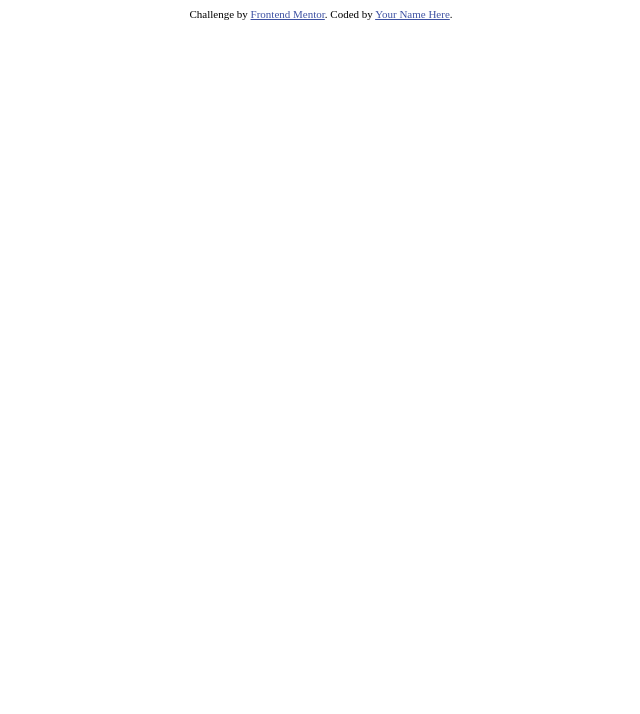
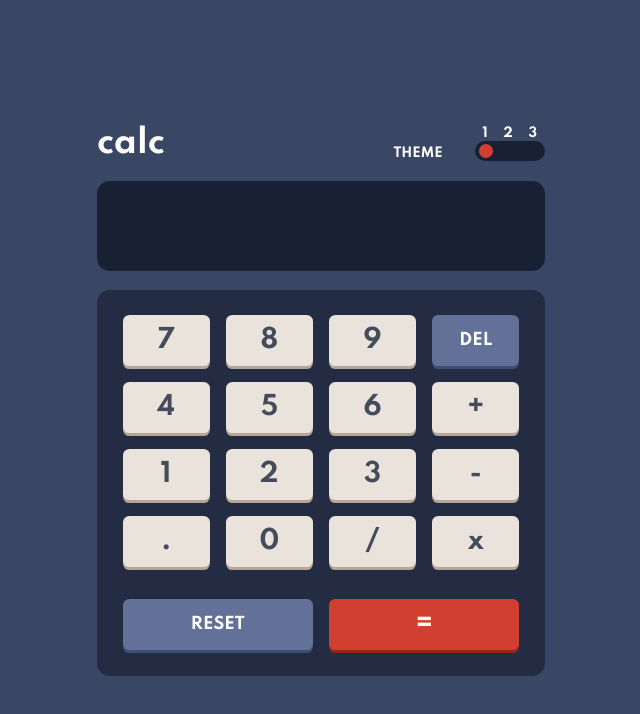
Before and after one commit to akaradexo/calculator-app-main, a plain HTML site: page index.html in a window 1280 px wide. Shown: the whole page, without its empty margins (319-959 px from the left). Drawn offline with Linux system fonts and the light colour scheme.

Commit message:
struture done

```diff
--- a/index.html
+++ b/index.html
@@ -8,19 +8,67 @@
 
   <title>Frontend Mentor | Calculator app</title>
 
-  <!-- Feel free to remove these styles or customise in your own stylesheet 👍 -->
-  <style>
-    .attribution { font-size: 11px; text-align: center; }
-    .attribution a { color: hsl(228, 45%, 44%); }
-  </style>
+  <link rel="stylesheet" href="./styles/normalize.css">
+  <link rel="stylesheet" href="./styles/style.css">
+
 </head>
 <body>
+  <div class="container">
+		<div class="title">
+			<h3>Calc</h3>
+			<div class="control">
+        <div class="theme">
+          <p>Theme</p>
+        </div>
+        <div class="toggle">
+          <div class="number">
+            <p id="one">1</p>
+            <p id="two">2</p>
+            <p id="three">3</p>
+          </div>
+          <div class="box" id="box">
+            <div id="circle"></div>
+          </div>
+        </div>
+			</div>
+		</div>
+		<div class="screen">
+			<form name="calc">
+				<input type="text" name="text" readonly id="screen">
+			</form>
+		</div>
+		<div class="cal-body">
+			<div class="btn">
+				<button class="num" onclick="document.calc.text.value+='7'">7</button>
+				<button class="num" onclick="document.calc.text.value+='8'">8</button>
+				<button class="num" onclick="document.calc.text.value+='9'">9</button>
+				<button class="del " onclick="del()">DEL</button>
+				<button class="num" onclick="document.calc.text.value+='4'">4</button>
+				<button class="num" onclick="document.calc.text.value+='5'">5</button>
+				<button class="num" onclick="document.calc.text.value+='6'">6</button>
+				<button onclick="document.calc.text.value+='+'">+</button>
+				<button class="num" onclick="document.calc.text.value+='1'">1</button>
+				<button class="num" onclick="document.calc.text.value+='2'">2</button>
+				<button class="num" onclick="document.calc.text.value+='3'">3</button>
+				<button  onclick="document.calc.text.value+='-'">-</button>
+				<button onclick="document.calc.text.value+='.'">.</button>
+				<button class="num" onclick="document.calc.text.value+='0'">0</button>
+				<button onclick="document.calc.text.value+='/'">/</button>
+				<button onclick="document.calc.text.value+='*'">x</button>
+      </div>
+      <div class="reset-equal">
+        <button class="reset" onclick="document.calc.text.value=''">RESET</button>
+				<button class="equal" onclick="document.calc.text.value= eval(calc.text.value)">=</button>
+      </div>
+		</div>
+	</div>
 
 
-
-  <div class="attribution">
+  <!-- <div class="attribution">
     Challenge by <a href="https://www.frontendmentor.io?ref=challenge" target="_blank">Frontend Mentor</a>.
     Coded by <a href="#">Your Name Here</a>.
-  </div>
+  </div> -->
+
+  <script src="./js/calculate.js"></script>
 </body>
 </html>
--- /dev/null
+++ b/js/calculate.js
@@ -0,0 +1,32 @@
+
+		function del(){
+			var value=document.getElementById('screen').value;
+			document.getElementById('screen').value=value.substr(0,value.length-1);
+		}
+
+		var two=document.getElementById('two');
+		two.addEventListener('click',function(){
+			var body=document.querySelector('body');
+			var box=document.getElementById("box");
+			body.classList.add('active1');
+			body.classList.remove('active2');
+			box.style.justifyContent='center';
+		})
+		var one=document.getElementById('one');
+		one.addEventListener('click',function(){
+			var body=document.querySelector('body');
+			var box=document.getElementById("box");
+			body.classList.remove('active1');
+			body.classList.remove('active2');
+      box.style.justifyContent='flex-start';
+
+		})
+		var three=document.getElementById('three');
+		three.addEventListener('click',function(){
+			var body=document.querySelector('body');
+			var box=document.getElementById("box");
+			body.classList.add('active2');
+			body.classList.remove('active1');
+      box.style.justifyContent='flex-end';
+
+		})
--- /dev/null
+++ b/styles/normalize.css
@@ -0,0 +1,157 @@
+/* CSS Normalize */
+article,
+aside,
+details,
+figcaption,
+figure,
+footer,
+header,
+hgroup,
+nav,
+section,
+summary {
+  display: block;
+}
+audio,
+canvas,
+video {
+  display: inline-block;
+}
+audio:not([controls]) {
+  display: none;
+  height: 0;
+}
+[hidden] {
+  display: none;
+}
+html {
+  font-family: sans-serif;
+  -webkit-text-size-adjust: 100%;
+  -ms-text-size-adjust: 100%;
+}
+a:focus {
+  outline: thin dotted;
+}
+a:active,
+a:hover {
+  outline: 0;
+}
+h1 {
+  font-size: 2em;
+}
+abbr[title] {
+  border-bottom: 1px dotted;
+}
+b,
+strong {
+  font-weight: 700;
+}
+dfn {
+  font-style: italic;
+}
+mark {
+  background: #ff0;
+  color: #000;
+}
+code,
+kbd,
+pre,
+samp {
+  font-family: monospace, serif;
+  font-size: 1em;
+}
+pre {
+  white-space: pre-wrap;
+  word-wrap: break-word;
+}
+q {
+  quotes: \201c \201d \2018 \2019;
+}
+small {
+  font-size: 80%;
+}
+sub,
+sup {
+  font-size: 75%;
+  line-height: 0;
+  position: relative;
+  vertical-align: baseline;
+}
+sup {
+  top: -0.5em;
+}
+sub {
+  bottom: -0.25em;
+}
+img {
+  border: 0;
+}
+svg:not(:root) {
+  overflow: hidden;
+}
+fieldset {
+  border: 1px solid silver;
+  margin: 0 2px;
+  padding: 0.35em 0.625em 0.75em;
+}
+button,
+input,
+select,
+textarea {
+  font-family: inherit;
+  font-size: 100%;
+  margin: 0;
+}
+button,
+input {
+  line-height: normal;
+}
+button,html input[type=button],/* 1 */
+input[type=reset],input[type=submit] {
+  -webkit-appearance: button;
+  cursor: pointer;
+}
+button[disabled],
+input[disabled] {
+  cursor: default;
+}
+input[type='checkbox'],
+input[type='radio'] {
+  box-sizing: border-box;
+  padding: 0;
+}
+input[type='search'] {
+  -webkit-appearance: textfield;
+  -moz-box-sizing: content-box;
+  -webkit-box-sizing: content-box;
+  box-sizing: content-box;
+}
+input[type='search']::-webkit-search-cancel-button,
+input[type='search']::-webkit-search-decoration {
+  -webkit-appearance: none;
+}
+textarea {
+  overflow: auto;
+  vertical-align: top;
+}
+table {
+  border-collapse: collapse;
+  border-spacing: 0;
+}
+body,
+figure {
+  margin: 0;
+}
+legend,
+button::-moz-focus-inner,
+input::-moz-focus-inner {
+  border: 0;
+  padding: 0;
+}
+
+/* Box-sizing border-box */
+* {
+  -moz-box-sizing: border-box;
+  -webkit-box-sizing: border-box;
+  box-sizing: border-box;
+}
--- /dev/null
+++ b/styles/style.css
@@ -0,0 +1,255 @@
+@import url('https://fonts.googleapis.com/css2?family=Spartan:wght@700&display=swap');
+/* ## Colors
+
+### Theme 1
+
+#### Backgrounds
+
+- Very dark desaturated blue (main background): hsl(222, 26%, 31%)
+- Very dark desaturated blue (toggle background, keypad background): hsl(223, 31%, 20%)
+- Very dark desaturated blue (screen background): hsl(224, 36%, 15%)
+
+#### Keys
+
+- Desaturated dark blue (key background): hsl(225, 21%, 49%)
+- Desaturated dark blue (key shadow): hsl(224, 28%, 35%)
+
+- Red (key background, toggle): hsl(6, 63%, 50%)
+- Dark red (key shadow): hsl(6, 70%, 34%)
+
+- Light grayish orange (key background): hsl(30, 25%, 89%)
+- Grayish orange (key shadow): hsl(28, 16%, 65%)
+
+#### Text
+
+- Very dark grayish blue: hsl(221, 14%, 31%)
+- White: hsl(0, 0, 100%)
+
+### Theme 2
+
+#### Backgrounds
+
+- Light gray (main background): hsl(0, 0%, 90%)
+- Grayish red (toggle background, keypad background): hsl(0, 5%, 81%)
+- Very light gray (screen background): hsl(0, 0%, 93%)
+
+#### Keys
+
+- Dark moderate cyan (key background): hsl(185, 42%, 37%)
+- Very dark cyan (key shadow): hsl(185, 58%, 25%)
+
+- Orange (key background, toggle): hsl(25, 98%, 40%)
+- Dark orange (key shadow): hsl(25, 99%, 27%)
+
+- Light grayish yellow (key background): hsl(45, 7%, 89%)
+- Dark grayish orange (key shadow): hsl(35, 11%, 61%)
+
+#### Text
+
+- Very dark grayish yellow: hsl(60, 10%, 19%)
+- White (text): hsl(0, 0, 100%)
+
+### Theme 3
+
+#### Backgrounds
+
+- Very dark violet (main background): hsl(268, 75%, 9%)
+- Very dark violet (toggle background, keypad background, screen background): hsl(268, 71%, 12%)
+
+#### Keys
+
+- Dark violet (key background): hsl(281, 89%, 26%)
+- Vivid magenta (key shadow): hsl(285, 91%, 52%)
+
+- Pure cyan (key background, toggle): hsl(176, 100%, 44%)
+- Soft cyan (key shadow): hsl(177, 92%, 70%)
+
+- Very dark violet (key background): hsl(268, 47%, 21%)
+- Dark magenta (key shadow): hsl(290, 70%, 36%)
+
+#### Text
+
+- Light yellow: hsl(52, 100%, 62%)
+- Very dark blue: hsl(198, 20%, 13%)
+- White (text): hsl(0, 0, 100%) */
+
+
+/* :root {
+
+    --clr-Dark-cyan: hsl(185, 75%, 39%);
+    --clr-Very-dark-desaturated-blue: hsl(229, 23%, 23%);
+    --clr-Dark-grayish-blue: hsl(227, 10%, 46%);
+
+    --clr-Dark-gray: hsl(0, 0%, 59%);
+} */
+
+
+html{
+    font-size: 32px;
+}
+* {
+    margin: 0;
+    padding: 0;
+    box-sizing: border-box;
+
+}
+body {
+  font-family: 'Spartan', sans-serif;
+  background-color: hsl(222, 26%, 31%);
+}
+body.active1{
+  background-color: hsl(0, 0%, 90%);
+}
+body.active2{
+  background-color: hsl(268, 75%, 9%);
+}
+.container{
+  display: flex;
+  flex-direction: column;
+  justify-content: center;
+  align-items: center;
+  min-height: 100vh;
+  width: 14rem ;
+  margin: 0 auto;
+}
+
+
+.box{
+  width: 2.2rem;
+	height: 20px;
+	background-color: hsl(224, 36%, 15%);
+	border-radius: 30px;
+	position: relative;
+  display: flex;
+  align-items: center;
+  justify-content: flex-start;
+  padding: 4px;
+
+
+}
+.box #circle{
+	width: 14px;
+	height: 14px;
+	background-color: hsl(6, 63%, 50%);
+	z-index: 1;
+	border-radius: 30px;
+}
+
+body.active1 .control #circle{
+	background-color: hsl(25, 98%, 40%);
+}
+
+.title{
+  display: flex;
+  justify-content: space-between;
+  align-items: center;
+  width: 100%;
+
+}
+.title h3{
+  text-transform: lowercase;
+  font-size: 1rem;
+  color: white;
+}
+
+.control{
+display: flex;
+justify-content: center;
+align-items: flex-end;
+font-size: 0.4rem;
+text-transform: uppercase;
+color: white;
+}
+
+.theme{
+  margin-right: 1rem;
+}
+
+.toggle{
+  display: flex;
+  flex-direction: column;
+  justify-content: space-between;
+  width: 2.2rem;
+}
+.toggle .number{
+  display: flex;
+  justify-content: space-around;
+  align-items: center;
+  width: 100%;
+}
+.number p{
+	cursor: pointer;
+
+}
+
+.screen{
+  margin: 0.6rem 0;
+}
+
+form input{
+  padding: 0.8rem;
+  text-align: right;
+  border-radius: 0.4rem;
+  background-color: hsl(224, 36%, 15%);
+  color: white;
+  border: none;
+  width: 100%;
+}
+
+.cal-body{
+  display: flex;
+  flex-direction: column;
+  justify-content: center;
+  align-items: center;
+  background-color:hsl(223, 31%, 20%) ;
+  padding: 0.8rem;
+  border-radius: 0.4rem;
+  width: 100%;
+}
+
+.btn{
+  display: grid;
+  grid-gap: 0.5rem;
+  grid-template-columns: 1fr 1fr 1fr 1fr;
+  width: 100%;
+}
+
+.reset-equal{
+  margin-top: 1rem;
+  display: flex;
+  width: 100%;
+
+}
+.reset-equal button{
+  width: 100%;
+}
+.reset{
+  margin-right: 0.5rem;
+}
+
+button{
+  border:none;
+  border-radius: 0.2rem;
+  background-color: hsl(32, 26%, 89%);
+  box-shadow: 0px 3px 0px 0px hsl(28, 16%, 65%);
+  font-size: 0.8rem;
+  color: hsl(221, 14%, 31%);
+
+  padding: 10px;
+}
+button:active{
+  box-shadow: none;
+}
+
+.reset, .del{
+  background-color: hsl(225, 21%, 49%);
+  font-size: 0.5rem;
+  box-shadow: 0px 3px 0px 0px hsl(224, 28%, 35%);
+  color:  hsl(0, 0%, 100%);
+}
+
+.equal{
+background-color: hsl(6, 63%, 50%);
+box-shadow: 0px 3px 0px 0px hsl(6, 70%, 34%);
+color:  hsl(0, 0%, 100%);
+}
```
